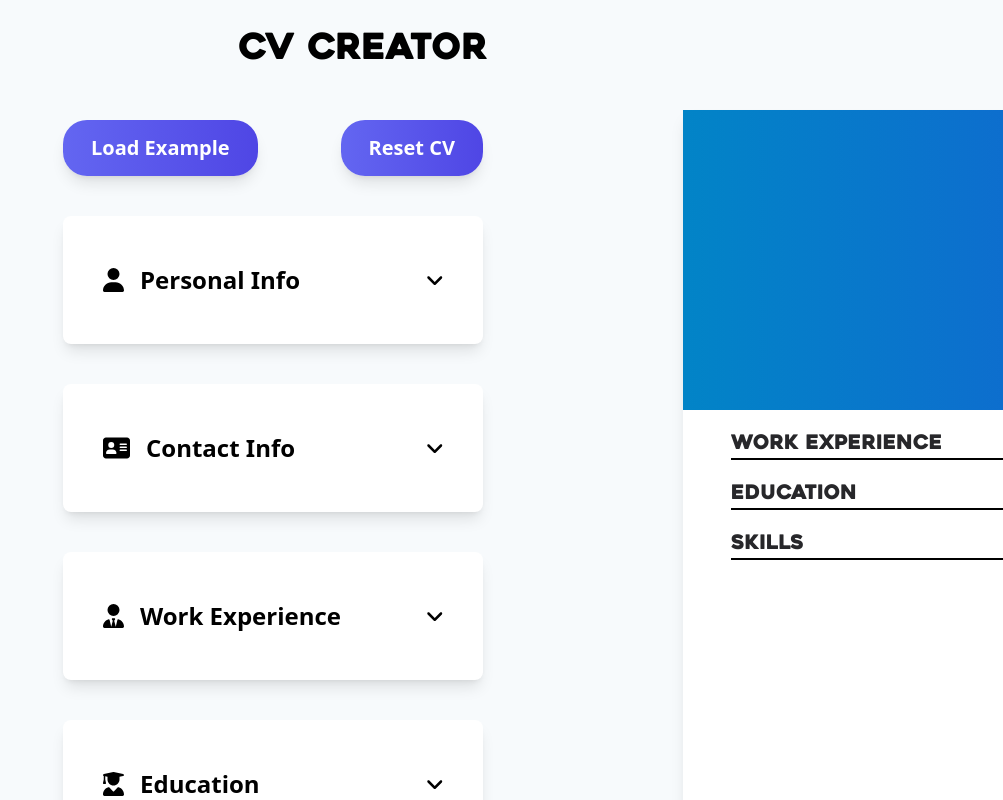
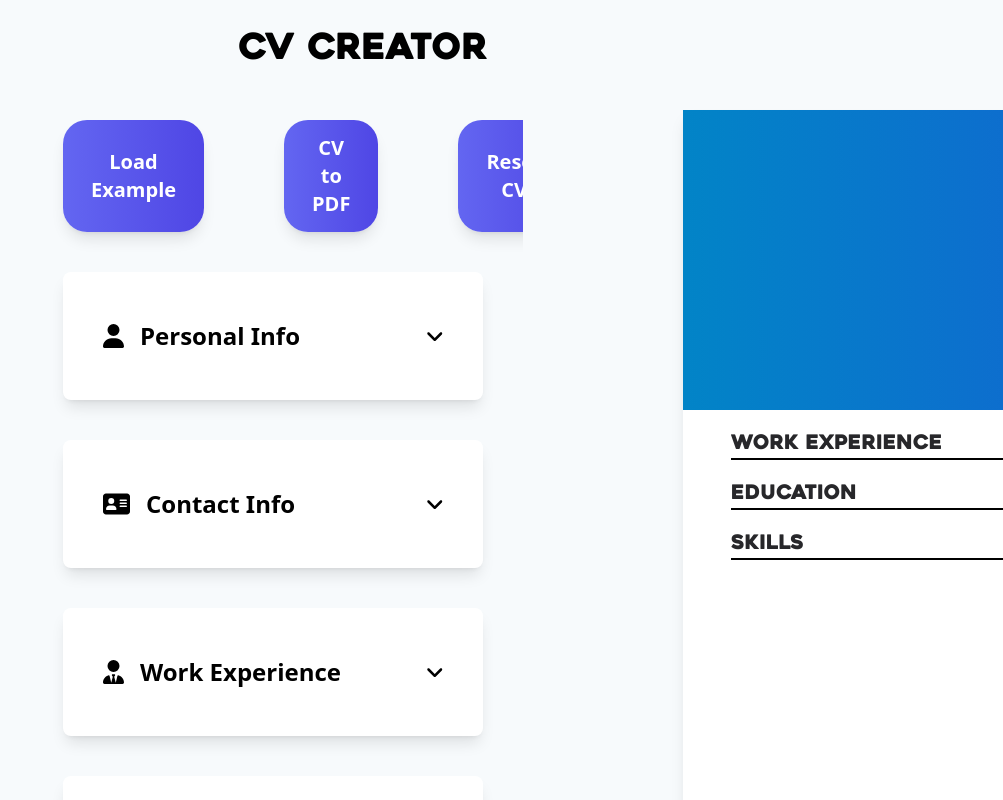
Before and after one commit to aarnif/CVApplication, a React (Vite) app: page / in a window 1280 px wide. Shown: the top 800 px of the page, without its empty margins (277-1280 px from the left). Built offline with nearby package versions, Linux system fonts and the light colour scheme.

Commit message:
Add Print to PDF option

```diff
--- a/package.json
+++ b/package.json
@@ -13,8 +13,10 @@
     "@fortawesome/free-brands-svg-icons": "^6.5.1",
     "@fortawesome/free-solid-svg-icons": "^6.5.1",
     "@fortawesome/react-fontawesome": "^0.2.0",
+    "@react-pdf/renderer": "^3.3.4",
     "react": "^18.2.0",
     "react-dom": "^18.2.0",
+    "react-to-print": "^2.14.15",
     "uuid": "^9.0.1"
   },
   "devDependencies": {
--- a/src/App.jsx
+++ b/src/App.jsx
@@ -1,4 +1,6 @@
-import { useState, useEffect } from "react";
+import { useState, useRef } from "react";
+import { useReactToPrint } from "react-to-print";
+
 import "./App.css";
 
 import Header from "./components/Header.jsx";
@@ -19,6 +21,13 @@ function App() {
   );
   const [education, setEducation] = useState(emptyData.education);
   const [skills, setSkills] = useState(emptyData.skills);
+
+  // For printing the CV to PDF
+  const componentRef = useRef();
+  const handlePrint = useReactToPrint({
+    content: () => componentRef.current,
+    documentTitle: `${personalInfo.firstName}-${personalInfo.lastName}-CV`,
+  });
 
   const handleLoadExample = () => {
     console.log("Clicked toggle show example.");
@@ -41,7 +50,6 @@ function App() {
   const handlePersonalInfoChange = (event) => {
     event.preventDefault();
     console.log("Hande change personal info.");
-    // console.log(event.target?.files[0]);
 
     if (event.target.name === "image") {
       const newPersonalInfo = {
@@ -186,6 +194,7 @@ function App() {
       <main className="flex">
         <CVCreator
           handleLoadExample={handleLoadExample}
+          handlePrint={handlePrint}
           handleReset={handleReset}
           personalInfo={personalInfo}
           handlePersonalInfoChange={handlePersonalInfoChange}
@@ -205,6 +214,7 @@ function App() {
           deleteSkill={deleteSkill}
         />
         <Preview
+          componentRef={componentRef}
           personalInfo={personalInfo}
           contactInfo={contactInfo}
           workExperience={workExperience}
--- a/src/components/CVCreator/index.jsx
+++ b/src/components/CVCreator/index.jsx
@@ -15,8 +15,11 @@ import {
   faUserGear,
 } from "@fortawesome/free-solid-svg-icons";
 
+import { forwardRef } from "react";
+
 const CVCreator = ({
   handleLoadExample,
+  handlePrint,
   handleReset,
   personalInfo,
   handlePersonalInfoChange,
@@ -42,6 +45,11 @@ const CVCreator = ({
           customStyle={{ marginTop: 10, marginLeft: 40, marginRight: 40 }}
           onClickFunction={handleLoadExample}
           buttonText={"Load Example"}
+        />
+        <Button
+          customStyle={{ marginTop: 10, marginLeft: 40, marginRight: 40 }}
+          onClickFunction={handlePrint}
+          buttonText={"CV to PDF"}
         />
         <Button
           customStyle={{ marginTop: 10, marginLeft: 40, marginRight: 40 }}
--- a/src/components/Preview/Personalnfo/Image.jsx
+++ b/src/components/Preview/Personalnfo/Image.jsx
@@ -4,7 +4,7 @@ const Image = ({ image }) => {
   console.log("Image.jsx: image", image);
   return (
     <div className="min-w-[250px] flex justify-center items-center pr-12">
-      <div className="min-w-[200px] min-h-[200px] shadow-lg rounded-full bg-gradient-to-r from-indigo-500 to-indigo-700 flex justify-center items-center">
+      <div className="min-w-[200px] min-h-[200px] bg-white border-2 rounded-full flex justify-center items-center">
         {image !== "" ? (
           <img
             className="max-w-[200px] max-h-[200px] rounded-full"
@@ -12,7 +12,9 @@ const Image = ({ image }) => {
             alt="Profile"
           />
         ) : (
-          <div className="text-white text-xl font-bold">Profile Image</div>
+          <div className="font-['Heavitas'] text-zinc-700 text-xl font-bold">
+            Photo
+          </div>
         )}
       </div>
     </div>
--- a/src/components/Preview/index.jsx
+++ b/src/components/Preview/index.jsx
@@ -6,6 +6,7 @@ import Education from "./Education";
 import Skills from "./Skills";
 
 const Preview = ({
+  componentRef,
   personalInfo,
   contactInfo,
   workExperience,
@@ -14,7 +15,10 @@ const Preview = ({
 }) => {
   return (
     <main className="px-40">
-      <div className="w-[800px] h-[1128px] bg-white shadow-lg">
+      <div
+        ref={componentRef}
+        className="w-[800px] h-[1128px] bg-white shadow-lg"
+      >
         <PersonalInfo personalInfo={personalInfo} />
         <WorkExperience workExperience={workExperience} />
         <Education education={education} />
--- a/src/index.css
+++ b/src/index.css
@@ -1,6 +1,14 @@
 @tailwind base;
 @tailwind components;
 @tailwind utilities;
+
+@media print {
+  @page {
+    size: 211mm 298mm;
+    margin: 0;
+    padding: 0;
+  }
+}
 
 @font-face {
   font-family: "Heavitas";
```
Also changed, not shown: 1 other file (tests, documents, lock files or other folders).
